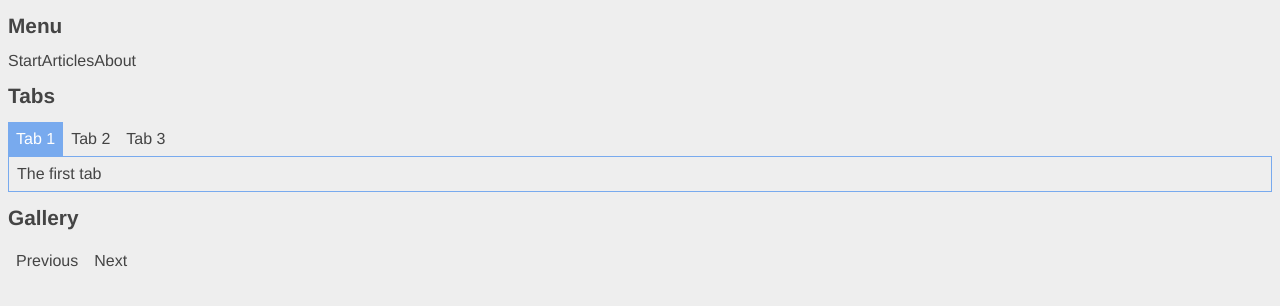
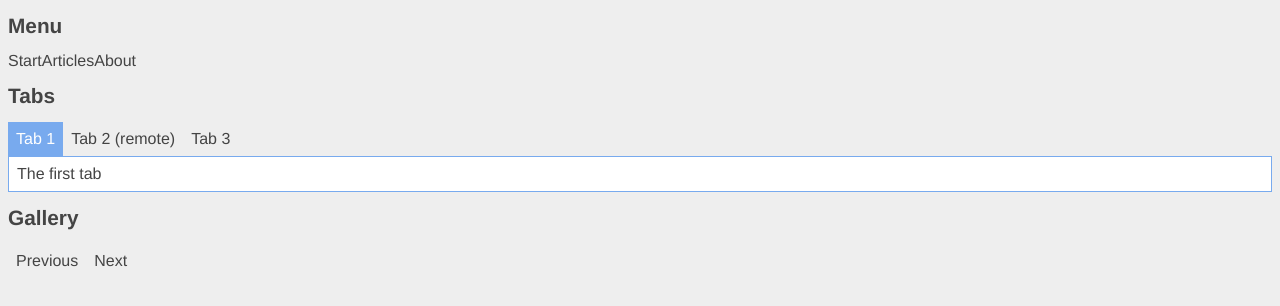
Before and after one commit to charud/cx, a website: page public/index.html in a window 1280 px wide. Drawn offline with Linux system fonts and the light colour scheme; no server answers.

Commit message:
Made a small change in the value unboxing of the view area method to make it more clear, also added a background to the tabs component body area

```diff
--- a/public/index.html
+++ b/public/index.html
@@ -18,11 +18,11 @@
 <div data-view="tabs" data-show="tab1" class="tabs">
     <div class="tabs-items">
         <div data-action="select" data-target="tab1" class="tabs-item">Tab 1</div>
-        <div data-action="select" data-target="tab2" class="tabs-item">Tab 2</div>
+        <div data-action="select" data-target="tab2" class="tabs-item">Tab 2 (remote)</div>
         <div data-action="select" data-target="tab3" class="tabs-item">Tab 3</div>
     </div>
     <div data-area="tab1" class="hidden">The first tab</div>
-    <div data-area="tab2" class="hidden" data-url="/gallery/3">The second tab</div>
+    <div data-area="tab2" class="hidden" data-url="/gallery/3"></div>
     <div data-area="tab3" class="hidden">The third tab</div>
     <div data-area="body" class="tabs-body"></div>
 </div>
--- a/public/src/css/modules/tabs.css
+++ b/public/src/css/modules/tabs.css
@@ -19,4 +19,5 @@
 .tabs-body {
 	border: 1px solid #78aaee;
 	padding: 8px;
+	background-color: white;
 }
--- a/public/src/js/cx.views.js
+++ b/public/src/js/cx.views.js
@@ -119,11 +119,12 @@
 		View.prototype.area = function (name, valueOrPromise) {
 			var elmArea = this.elm.querySelector('[data-area=' + name + ']');
 			if (valueOrPromise) {
-				// unwrap the value if it is a promise
-				if (valueOrPromise['then']) {
+				// unbox the value if it is a promise
+				if (valueOrPromise.then) {
 					valueOrPromise.then(function (value) {
 						elmArea.innerHTML = value;
 					});
+				// or if an element, use its innerHTML
 				} else if(valueOrPromise['innerHTML']) {
 					elmArea.innerHTML = valueOrPromise.innerHTML;
 				} else {
```
